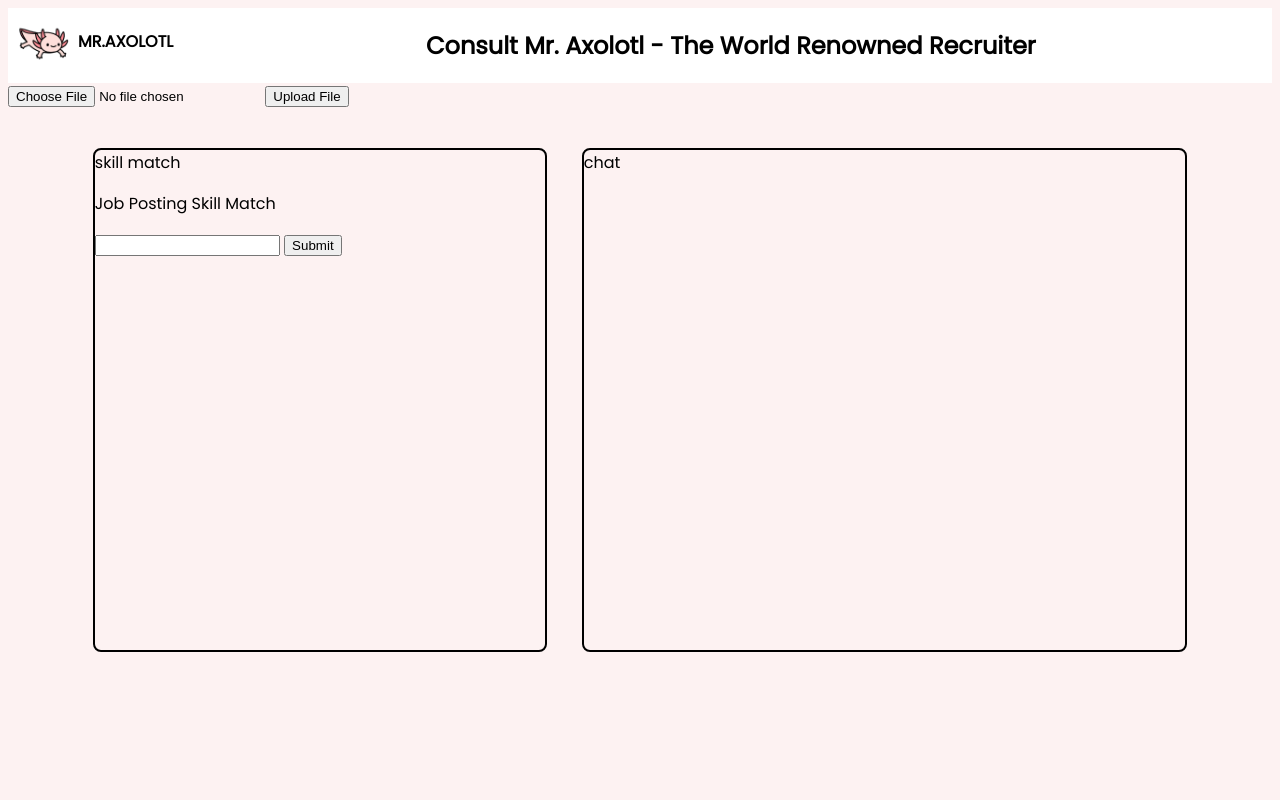
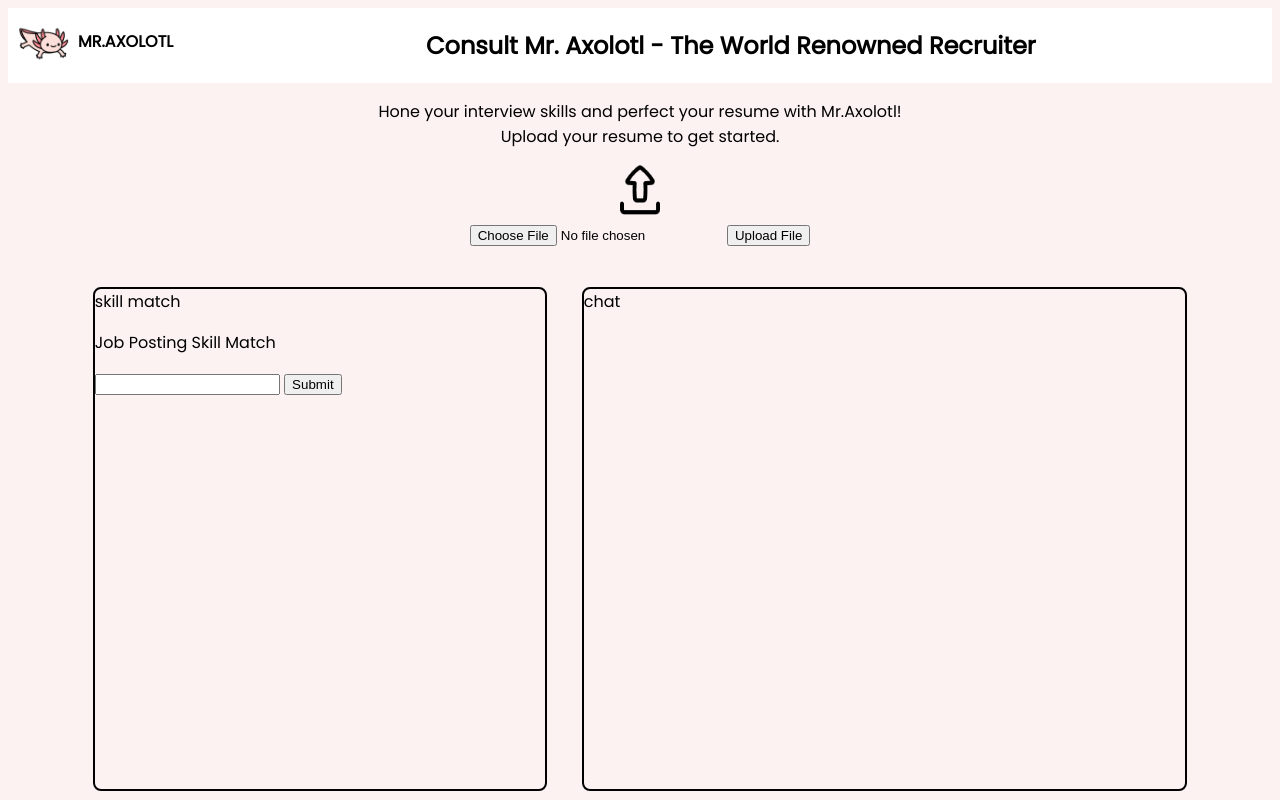
Before and after one commit to Celeste04/BookBuddies, a Flask app: page / in a window 1280 px wide. Run offline with Flask 3, Linux system fonts and the light colour scheme.

Commit message:
upload area

```diff
--- a/static/index.css
+++ b/static/index.css
@@ -52,3 +52,6 @@ body {
 .job-posting {
 
 }
+.upload {
+    text-align: center;
+}
--- a/templates/index.html
+++ b/templates/index.html
@@ -15,11 +15,15 @@
         </div>
         <h2>Consult Mr. Axolotl - The World Renowned Recruiter</h2>
     </section>
-    <form method='POST' enctype='multipart/form-data'>
-        {{form.hidden_tag()}}
-        {{form.file()}}
-        {{form.submit()}}
-    </form>
+    <section class="upload">
+        <p>Hone your interview skills and perfect your resume with Mr.Axolotl! <br> Upload your resume to get started.</p>
+        <img src="./static/images/upload.png" height="50px" width="40px">
+        <form method='POST' enctype='multipart/form-data'>
+            {{form.hidden_tag()}}
+            {{form.file()}}
+            {{form.submit()}}
+        </form>
+    </section>
     <div class="outer-container">
         <div class="middle-container">
             <div class="skill-container">
```
Also changed, not shown: static/images/upload.png (added).
